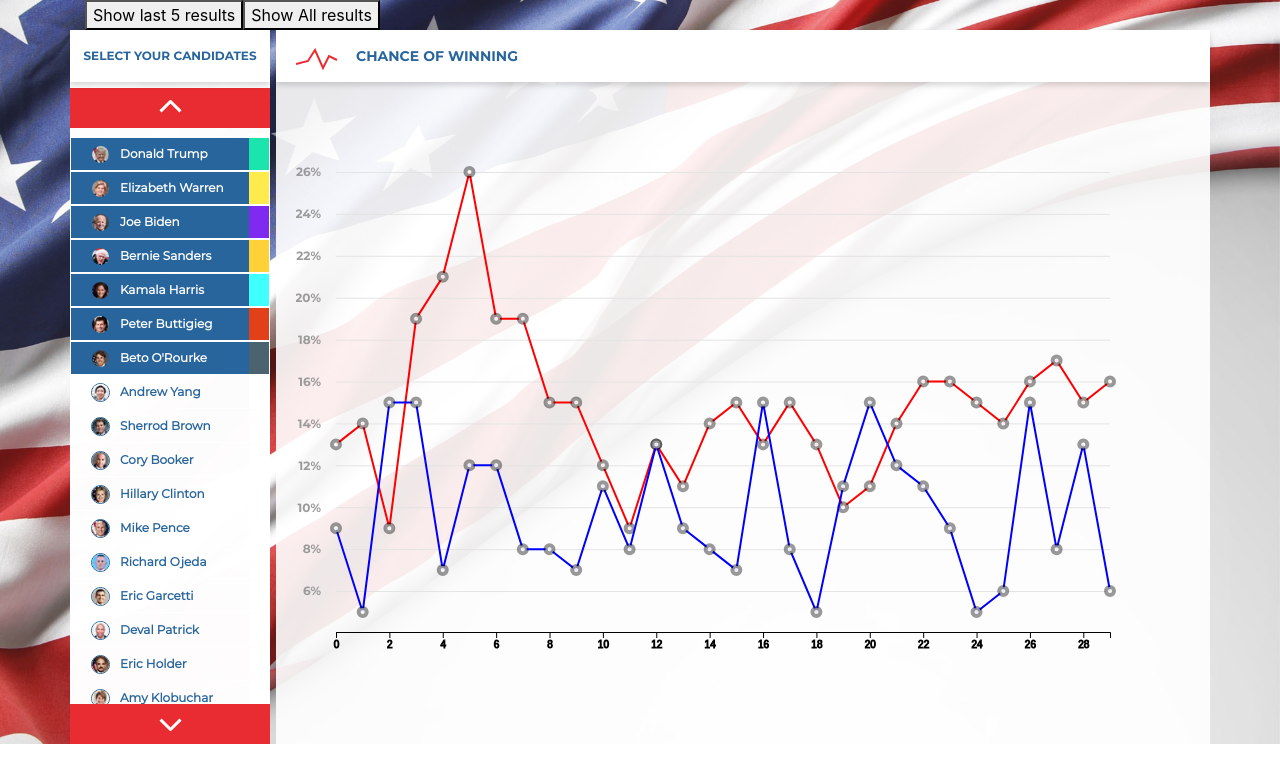
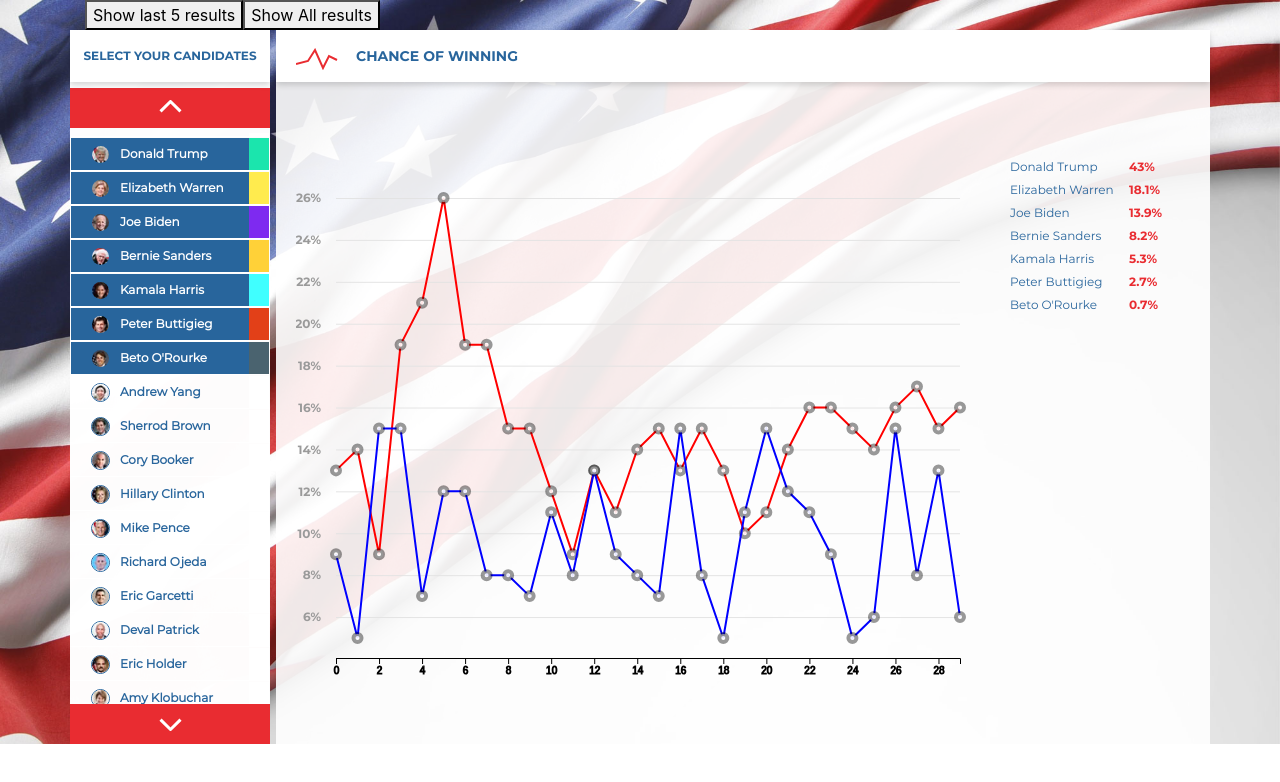
Before and after one commit to radoslav-zdravkovic-bc/graph-test-line, a React (Create React App) app: page / in a window 1280 px wide. Shown: the top 782 px of the page. Built offline with nearby package versions, Linux system fonts and the light colour scheme.

Commit message:
WCS-2671_legend_initial_commit

```diff
--- a/src/App.js
+++ b/src/App.js
@@ -82,7 +82,7 @@
   updateDimensions() {
       let element = document.getElementById('graph');
       let positionInfo = element.getBoundingClientRect();
-      let update_width  = positionInfo.width - 100;
+      let update_width  = positionInfo.width - 50;
       this.setState({ width: update_width/*, height: update_height*/ });
   }
 
--- a/src/assets/scss/_graph.scss
+++ b/src/assets/scss/_graph.scss
@@ -2,6 +2,12 @@
   width: auto;
   flex-grow: 1;
   background: rgba(255,255,255,.9);
+  display: grid;
+  grid-template-columns: auto 200px;
+  grid-template-rows: auto;
+  grid-template-areas:
+    "header header"
+    "graph legend";
   .chart-header {
     height: 52px;
     background: #fff;
@@ -10,6 +16,7 @@
     align-items: center;
     position: relative;
     box-shadow: 0 3px 6px rgba(0,0,0,.16);
+    grid-area: header;
     .chance {
       padding-left: 80px;
       font-family: "Montserrat Bold";
@@ -27,6 +34,7 @@
   }
   #graph {
     padding: 50px 0 20px 20px;
+    grid-area: graph;
     g.segment {
       circle {
         stroke-width: 4 !important;
@@ -88,4 +96,24 @@
       }
     }
   }
+  #legend {
+    padding-top: 50px;
+    padding-right: 50px;
+    grid-area: legend;
+    font-family: "Montserrat";
+    font-size: 12px;
+    color: #28659C;
+    .legendElement {
+      display: grid;
+      grid-template-columns: auto 31px;
+      justify-content: space-between;
+      grid-template-areas:
+        "name chance";
+      padding-bottom: 5px;
+      .legendElementChance {
+        font-family: "Montserrat Bold";
+        color: #E92C31;
+      }
+    }
+  }
 }
--- a/src/components/BarChart/BarChart.js
+++ b/src/components/BarChart/BarChart.js
@@ -17,6 +17,7 @@
     componentDidUpdate(){
         if(this.state.candidatesToDraw !== this.props.selectedCandidatesData) {
             this.setState({candidatesToDraw: this.props.selectedCandidatesData});
+            console.log(this.props.selectedCandidatesData);
         }
 
       this.refs.graph.innerHTML = '';
@@ -46,19 +47,19 @@
         const {data, width, height} = this.props;
         const margin = 20;
 
-        const marginValeus = this.calculateMaxMinValues(data);
+        const marginValues = this.calculateMaxMinValues(data);
 
         const h = height - 2 * margin;
         const w = width - 2 * margin;
 
         //x scale
         const x = d3.scaleLinear()
-        .domain([marginValeus.minA, marginValeus.maxA]) //domain: [min,max] of a
+        .domain([marginValues.minA, marginValues.maxA]) //domain: [min,max] of a
         .range([margin, w]);
 
         //y scale
         const y = d3.scaleLinear()
-        .domain([marginValeus.minB, marginValeus.maxB]) // domain [0,max] of b (start from 0)
+        .domain([marginValues.minB, marginValues.maxB]) // domain [0,max] of b (start from 0)
         .range([h, margin]);
 
         const xAxis = d3.axisBottom(x).scale(x);
@@ -74,7 +75,7 @@
         //line generator: each point is [x(d.a), y(d.b)] where d is a row in data
         // and x, y are scales (e.g. x(10) returns pixel value of 10 scaled by x)
         let svg = d3.select("#graph").append("svg")
-            .attr("width", width + 2 * margin)
+            .attr("width", width)
             .attr("height", height + 2 * margin);
 
         const line = d3.line()
@@ -163,6 +164,14 @@
                   <h4 className="chance">CHANCE OF WINNING</h4>
               </div>
               <div id="graph" ref='graph'></div>
+              <div id="legend">
+                      {this.state.candidatesToDraw.map((candidateData) =>
+                          <div className="legendElement" key={candidateData.last_name}>
+                              <div className="legendElementName">{candidateData.last_name}</div>
+                              <div className="legendElementChance">{candidateData.chance_development.split(",")[0]}</div>
+                          </div>
+                      )}
+              </div>
           </div>
         );
     }
```
Also changed, not shown: src/components/BarChart/Legend/Legend.js (deleted, +0 -13 lines), src/components/Footer/Footer.js (deleted, +0 -13 lines).
